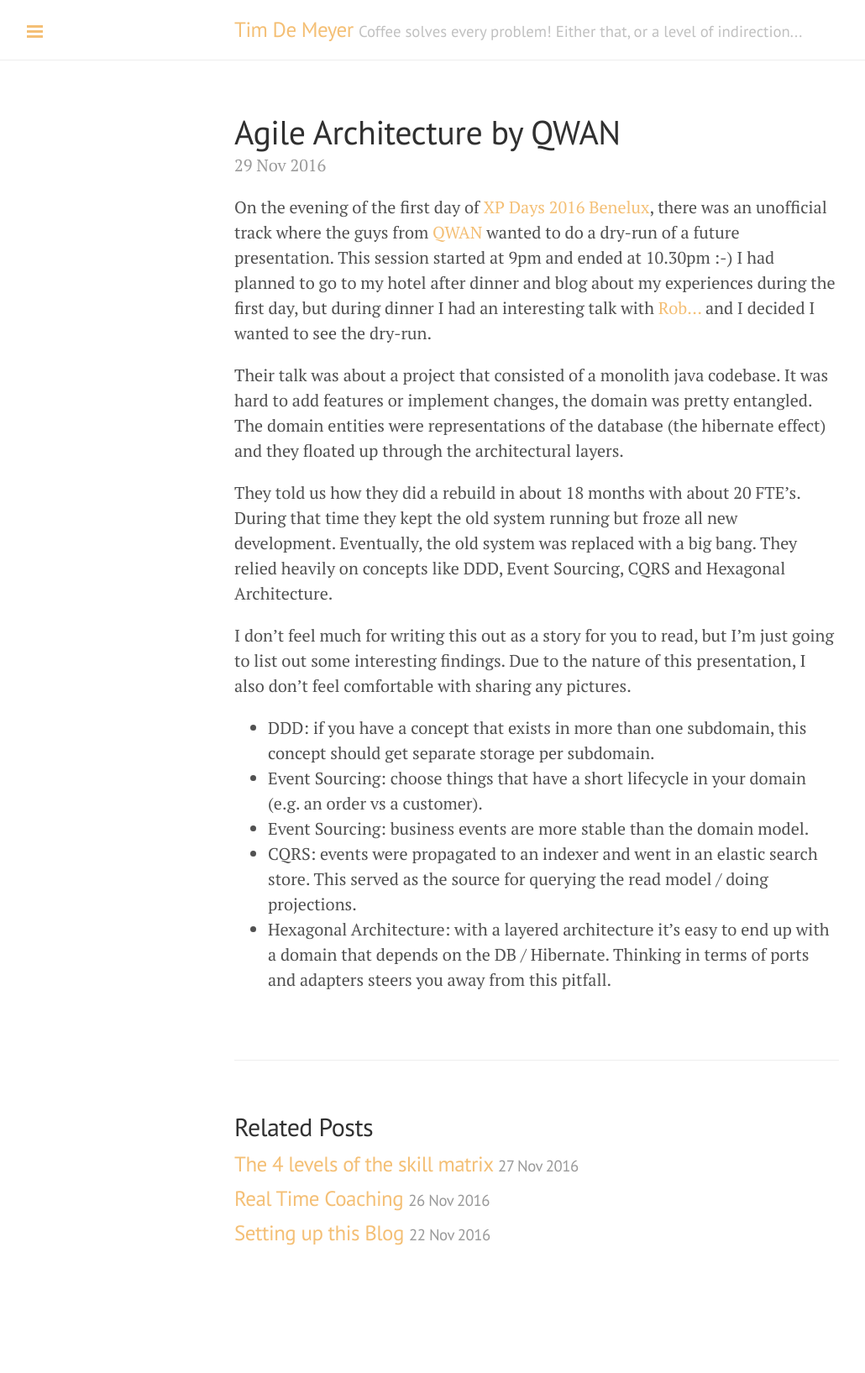
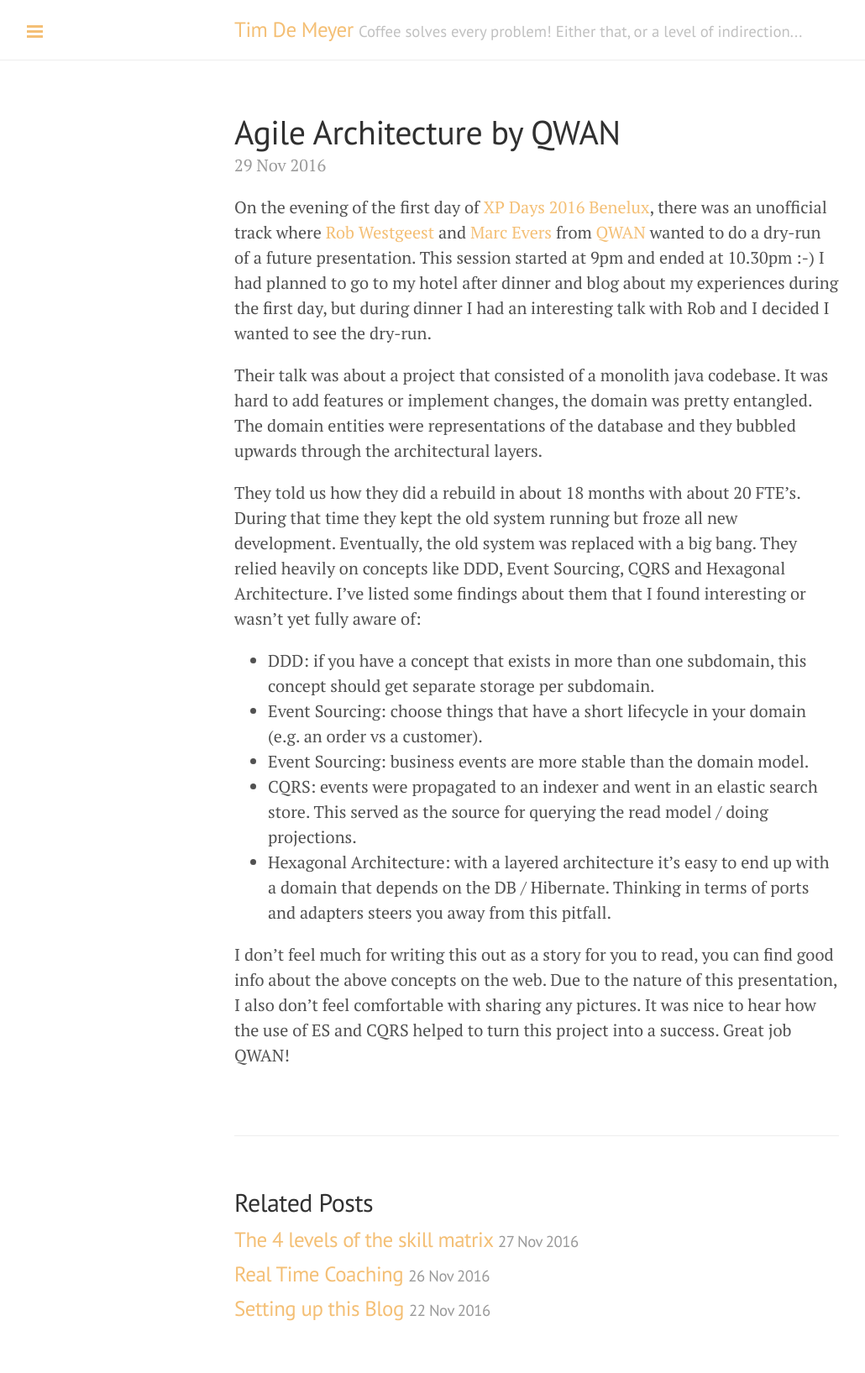
Before and after one commit to TimDM1980/TimDM1980.github.io, a Jekyll site: the page built from _posts/2016-11-29-qwan-agile-architecture.markdown, in a window 1280 px wide. Shown: the whole page at 84% size, without its empty margins (1-1031 px from the left). Built offline with Jekyll 4.4.1, drawn with Linux system fonts in a browser that asks for light colours; comment, search, counter and statistics services are not loaded; before the commit the page ends 1545 px from its top, so only the background shows below that.

Commit message:
qwan corrections

```diff
--- a/_posts/2016-11-29-qwan-agile-architecture.markdown
+++ b/_posts/2016-11-29-qwan-agile-architecture.markdown
@@ -6,24 +6,27 @@ tags: [architecture, DDD, eventsourcing, CQRS, hexagonal, xpdays]
 categories: [Conference]
 ---
 
-On the evening of the first day of [XP Days 2016 Benelux](http://www.xpday.net/2016/), there was an unofficial track where the guys from [QWAN]() wanted to do a dry-run of a future presentation.
+On the evening of the first day of [XP Days 2016 Benelux](http://www.xpday.net/2016/), there was an unofficial track where [Rob Westgeest](https://twitter.com/westghost) and [Marc Evers](https://twitter.com/marcevers) from [QWAN](http://www.qwan.eu/) wanted to do a dry-run of a future presentation.
 This session started at 9pm and ended at 10.30pm :-)
-I had planned to go to my hotel after dinner and blog about my experiences during the first day, but during dinner I had an interesting talk with [Rob...]() and I decided I wanted to see the dry-run.
+I had planned to go to my hotel after dinner and blog about my experiences during the first day, but during dinner I had an interesting talk with Rob and I decided I wanted to see the dry-run.
 
 Their talk was about a project that consisted of a monolith java codebase.
 It was hard to add features or implement changes, the domain was pretty entangled.
-The domain entities were representations of the database (the hibernate effect) and they floated up through the architectural layers.
+The domain entities were representations of the database and they bubbled upwards through the architectural layers.
 
 They told us how they did a rebuild in about 18 months with about 20 FTE's.
 During that time they kept the old system running but froze all new development.
 Eventually, the old system was replaced with a big bang.
 They relied heavily on concepts like DDD, Event Sourcing, CQRS and Hexagonal Architecture.
+I've listed some findings about them that I found interesting or wasn't yet fully aware of:
 
-I don't feel much for writing this out as a story for you to read, but I'm just going to list out some interesting findings.
+* DDD: if you have a concept that exists in more than one subdomain, this concept should get separate storage per subdomain.
+* Event Sourcing: choose things that have a short lifecycle in your domain (e.g. an order vs a customer).
+* Event Sourcing: business events are more stable than the domain model.
+* CQRS: events were propagated to an indexer and went in an elastic search store. This served as the source for querying the read model / doing projections.
+* Hexagonal Architecture: with a layered architecture it's easy to end up with a domain that depends on the DB / Hibernate. Thinking in terms of ports and adapters steers you away from this pitfall.
+
+I don't feel much for writing this out as a story for you to read, you can find good info about the above concepts on the web.
 Due to the nature of this presentation, I also don't feel comfortable with sharing any pictures.
-
-- DDD: if you have a concept that exists in more than one subdomain, this concept should get separate storage per subdomain.
-- Event Sourcing: choose things that have a short lifecycle in your domain (e.g. an order vs a customer).
-- Event Sourcing: business events are more stable than the domain model.
-- CQRS: events were propagated to an indexer and went in an elastic search store. This served as the source for querying the read model / doing projections.
-- Hexagonal Architecture: with a layered architecture it's easy to end up with a domain that depends on the DB / Hibernate. Thinking in terms of ports and adapters steers you away from this pitfall.
+It was nice to hear how the use of ES and CQRS helped to turn this project into a success.
+Great job QWAN!
```
